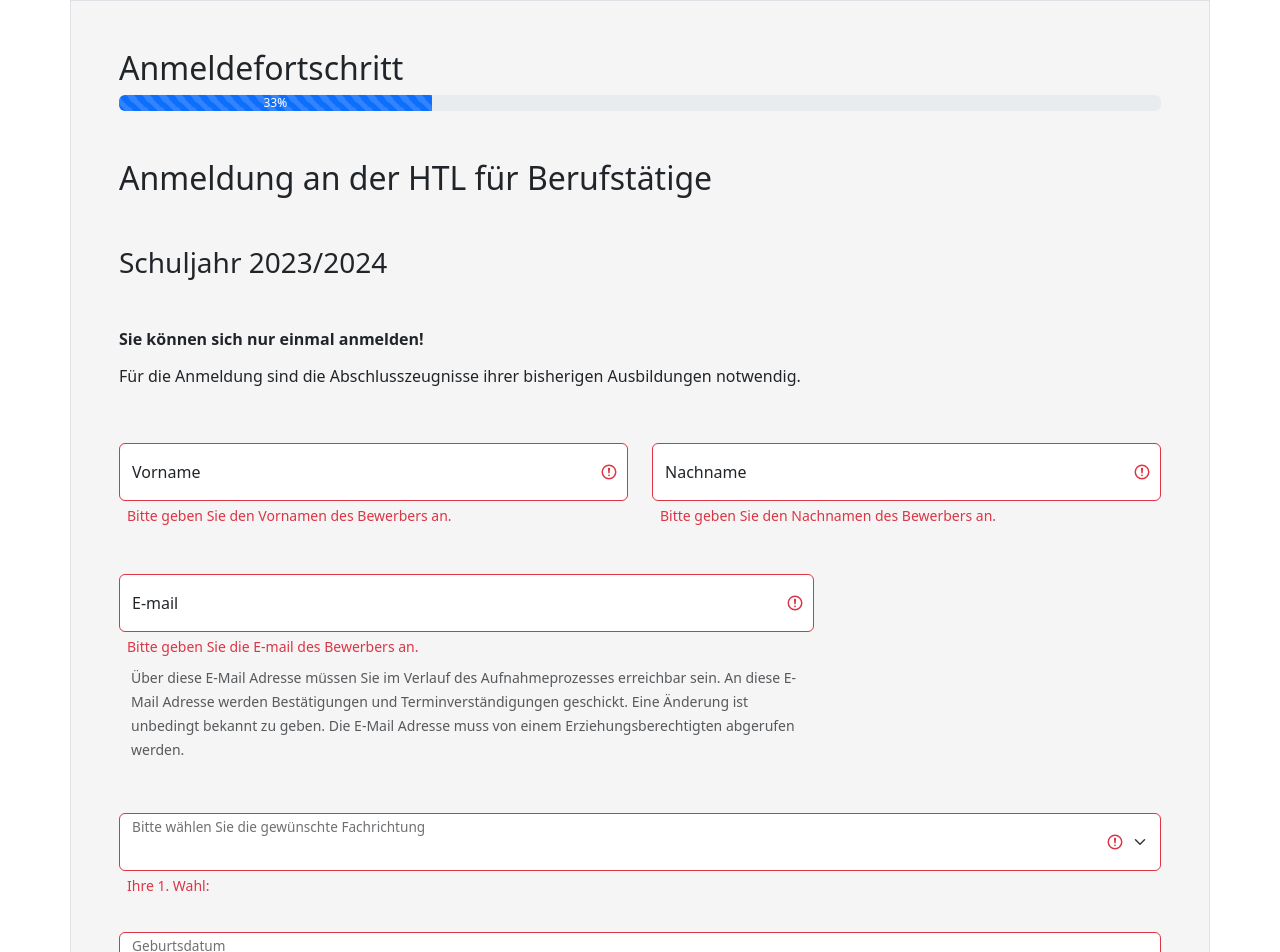
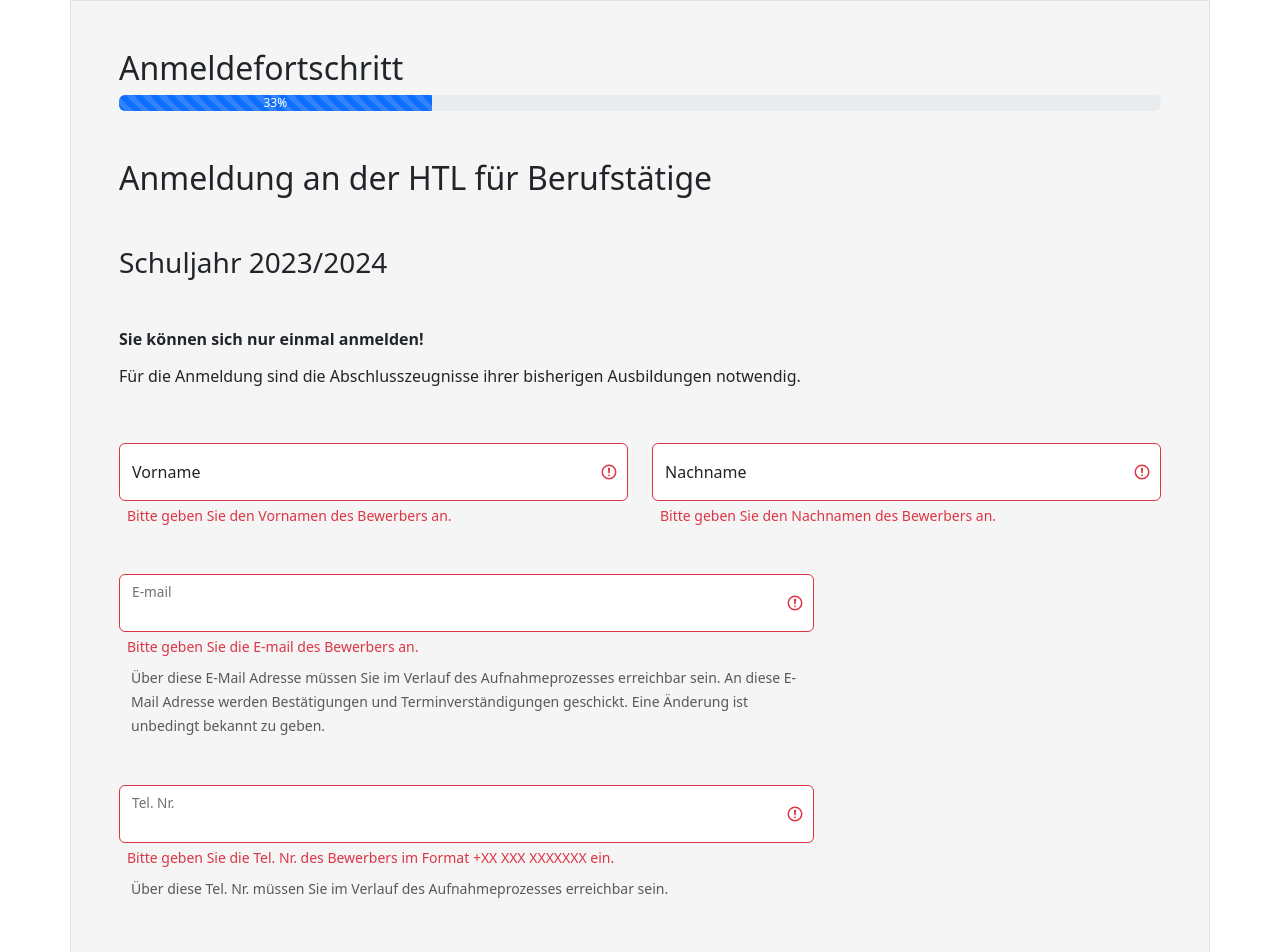
Before and after one commit to DataPhaseDan/HTL_SVS, a React (Vite) app: page / in a window 1280 px wide. Shown: the top 952 px of the page. Built offline with nearby package versions, Linux system fonts and the light colour scheme.

Commit message:
implement_forms_10

```diff
--- a/src/App.tsx
+++ b/src/App.tsx
@@ -23,6 +23,19 @@ function getYear() {
 function App() {
   const [validated, setValidated] = useState(true);
   const [currentDate] = useState(getYear());
+  const [phone, setPhone] = useState("");
+
+  const handlePhoneChange = (event: React.ChangeEvent<HTMLInputElement>) => {
+    setPhone(event.target.value);
+  };
+  const isPhoneValid = () => {
+    const phoneRegex = /^\+(?:[0-9] ?){6,14}[0-9]$/;
+    if (phoneRegex.test(phone)) {
+      return "valid";
+    } else {
+      return "invalid";
+    }
+  };
 
   const handleSubmit = (event: any) => {
     const form = event.currentTarget;
@@ -47,7 +60,7 @@ function App() {
           Für die Anmeldung sind die Abschlusszeugnisse ihrer bisherigen
           Ausbildungen notwendig.
         </p>
-        <Form noValidate validated={validated} onSubmit={handleSubmit}>
+        <Form validated={validated} onSubmit={handleSubmit}>
           <Col>
             <Row className="mb-3 mt-5">
               <Form.Group as={Col} controlId="validationVorname">
@@ -55,7 +68,12 @@ function App() {
                   controlId="formVorname"
                   label="Vorname"
                 >
-                  <Form.Control required type="text" placeholder="Vorname" pattern="[A-Z][A-Za-z]*"/>
+                  <Form.Control
+                    required
+                    type="text"
+                    placeholder="Vorname"
+                    pattern="[A-Z][a-z]*"
+                  />
                   <Form.Control.Feedback type="invalid" className="mx-2">
                     Bitte geben Sie den Vornamen des Bewerbers an.
                   </Form.Control.Feedback>
@@ -67,7 +85,12 @@ function App() {
                   controlId="formNachname"
                   label="Nachname"
                 >
-                  <Form.Control required type="text" placeholder="Nachname" />
+                  <Form.Control
+                    required
+                    type="text"
+                    placeholder="Nachname"
+                    pattern="[A-Z][a-z]*"
+                  />
                   <Form.Control.Feedback type="invalid" className="mx-2">
                     Bitte geben Sie den Nachnamen des Bewerbers an.
                   </Form.Control.Feedback>
@@ -88,8 +111,9 @@ function App() {
               >
                 <Form.Control
                   required
-                  type="email"
-                  placeholder="ihre@email.hier"
+                  type="text"
+                  pattern="[a-z0-9._%+-]+@[a-z0-9.-]+\.[a-z]{2,4}$/"
+                  //placeholder="ihre@email.hier"
                 />
                 <Form.Control.Feedback type="invalid" className="mx-2">
                   Bitte geben Sie die E-mail des Bewerbers an.
@@ -99,9 +123,46 @@ function App() {
                     Über diese E-Mail Adresse müssen Sie im Verlauf des
                     Aufnahmeprozesses erreichbar sein. An diese E-Mail Adresse
                     werden Bestätigungen und Terminverständigungen geschickt.
-                    Eine Änderung ist unbedingt bekannt zu geben. Die E-Mail
+                    Eine Änderung ist unbedingt bekannt zu geben.
+                    {
+                      /* Die E-Mail
                     Adresse muss von einem Erziehungsberechtigten abgerufen
-                    werden.
+                    werden. */
+                    }
+                  </Form.Text>
+                </Container>
+              </FloatingLabel>
+            </Form.Group>
+            <Form.Group
+              as={Col}
+              className="mt-5 mb-3"
+              controlId="validationPhone"
+            >
+              <FloatingLabel
+                label="Tel. Nr."
+                controlId="formPhone"
+              >
+                <Form.Control
+                  required
+                  type="tel"
+                  // placeholder="+43 123 456 7890"
+                  value={phone}
+                  onChange={handlePhoneChange}
+                  // isInvalid={!isPhoneValid()}
+                />
+                <Form.Control.Feedback type={isPhoneValid()} className="mx-2">
+                  Bitte geben Sie die Tel. Nr. des Bewerbers im Format +XX XXX
+                  XXXXXXX ein.
+                </Form.Control.Feedback>
+                <Container className="mt-2">
+                  <Form.Text id="telHelpBlock" muted>
+                    Über diese Tel. Nr. müssen Sie im Verlauf des
+                    Aufnahmeprozesses erreichbar sein.
+                    {
+                      /* Die E-Mail
+                    Adresse muss von einem Erziehungsberechtigten abgerufen
+                    werden. */
+                    }
                   </Form.Text>
                 </Container>
               </FloatingLabel>
@@ -188,7 +249,8 @@ function App() {
                           zur Erfüllung des jeweils genannten Zwecks notwendig
                           ist, oder solange gespeichert, als gesetzliche
                           Aufbewahrungsfristen bestehen oder Verjährungsfristen
-                        betreffen potentieller Rechtsansprüche noch offen sind.
+                          betreffen potentieller Rechtsansprüche noch offen
+                          sind.
                         </em>
                       </p>
 
@@ -201,8 +263,8 @@ function App() {
                           Vor- und Zuname der/des Studierenden, Wohnadresse,
                           Geburtsdatum, IP-Adressen und Kontaktdaten des
                           Internetproviders, Versicherungsnummer,
-                        Religionsbekenntnis, Muttersprache, Staatsbürgerschaft,
-                        Telefonnummern.
+                          Religionsbekenntnis, Muttersprache,
+                          Staatsbürgerschaft, Telefonnummern.
                         </em>
                       </p>
 
@@ -222,27 +284,28 @@ function App() {
                       </p>
                       <p>
                         <em>
-                        Zudem gebe ich die Einwilligung, dass Fotos bzw. Videos
-                        veröffentlicht werden dürfen (z.B. Homepage der Schule,
-                        Jahresbericht der Schule, lokale Medien und Berichte in
-                        Tageszeitungen, Rundfunk und Fernsehen).
+                          Zudem gebe ich die Einwilligung, dass Fotos bzw.
+                          Videos veröffentlicht werden dürfen (z.B. Homepage der
+                          Schule, Jahresbericht der Schule, lokale Medien und
+                          Berichte in Tageszeitungen, Rundfunk und Fernsehen).
                         </em>
                       </p>
                       <p>
                         <em>
                           Dem Unterfertigten steht grundsätzlich das Recht auf
                           Auskunft, Berechtigung, Löschung, Einschränkung,
-                        Datenübertragbarkeit, Widerruf und Widerspruch zu. Diese
-                        Rechte können gegenüber der HTBLuVA Salzburg geltend
-                        gemacht werden, wenn die Verarbeitung der
-                        personenbezogenen Daten gegen geltendes Datenschutzrecht
-                        verstößt oder datenschutzrechtliche Ansprüche sonst in
-                        einer Weise verletzt worden sind. Dann ist eine
-                        Beschwerde an die Österreichische Datenschutzbehörde als
-                        zuständige Aufsichtsbehörde gemäß Art. 77 DSGVO zu
-                        erheben. Durch den Widerruf der Einwilligung wird die
-                        Rechtmäßigkeit der aufgrund der Einwilligung bis zum
-                        Widerruf erfolgten Verarbeitung nicht berührt.
+                          Datenübertragbarkeit, Widerruf und Widerspruch zu.
+                          Diese Rechte können gegenüber der HTBLuVA Salzburg
+                          geltend gemacht werden, wenn die Verarbeitung der
+                          personenbezogenen Daten gegen geltendes
+                          Datenschutzrecht verstößt oder datenschutzrechtliche
+                          Ansprüche sonst in einer Weise verletzt worden sind.
+                          Dann ist eine Beschwerde an die Österreichische
+                          Datenschutzbehörde als zuständige Aufsichtsbehörde
+                          gemäß Art. 77 DSGVO zu erheben. Durch den Widerruf der
+                          Einwilligung wird die Rechtmäßigkeit der aufgrund der
+                          Einwilligung bis zum Widerruf erfolgten Verarbeitung
+                          nicht berührt.
                         </em>
                       </p>
                     </Form.Text>
```
Lines whose indentation alone changed are shown as unchanged.
